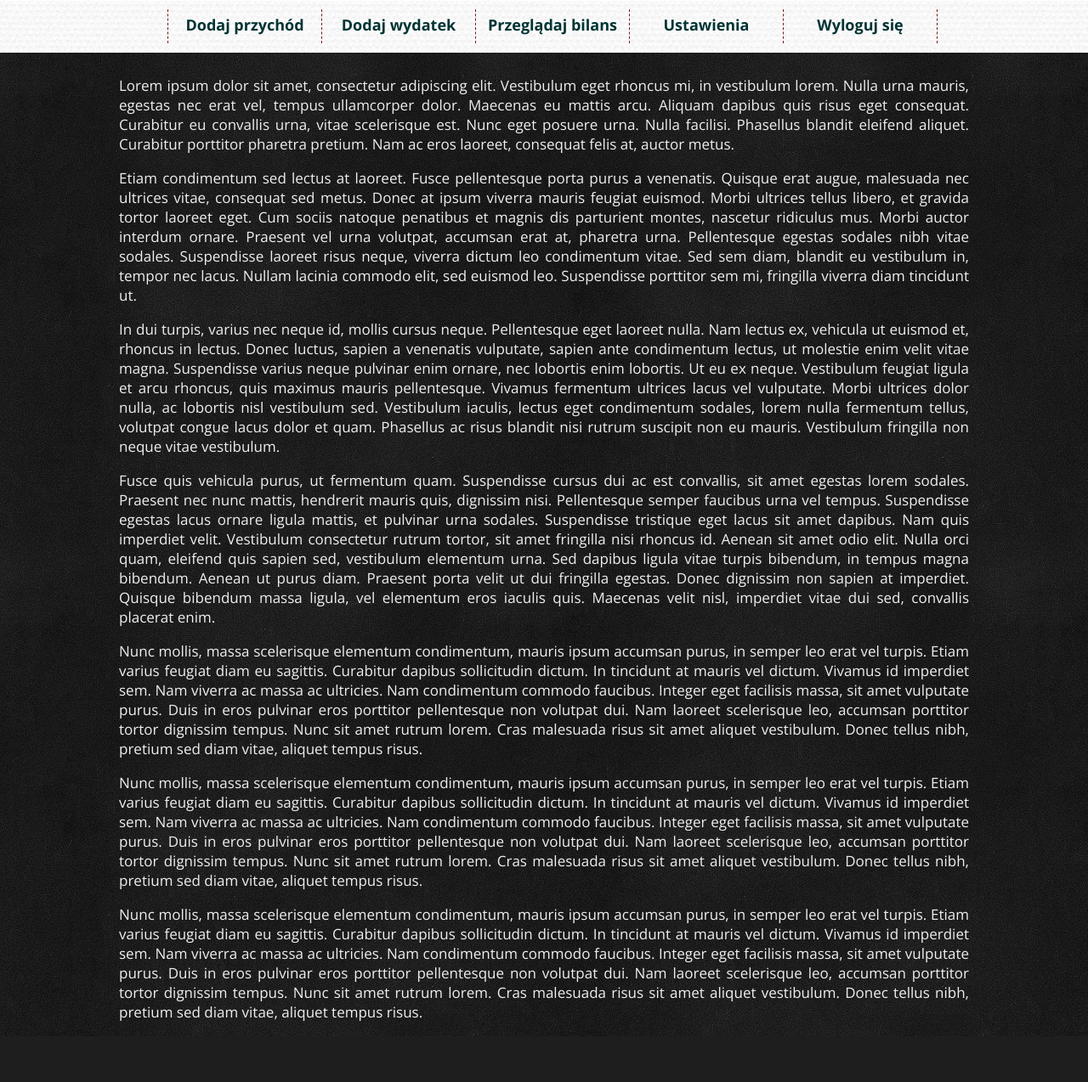
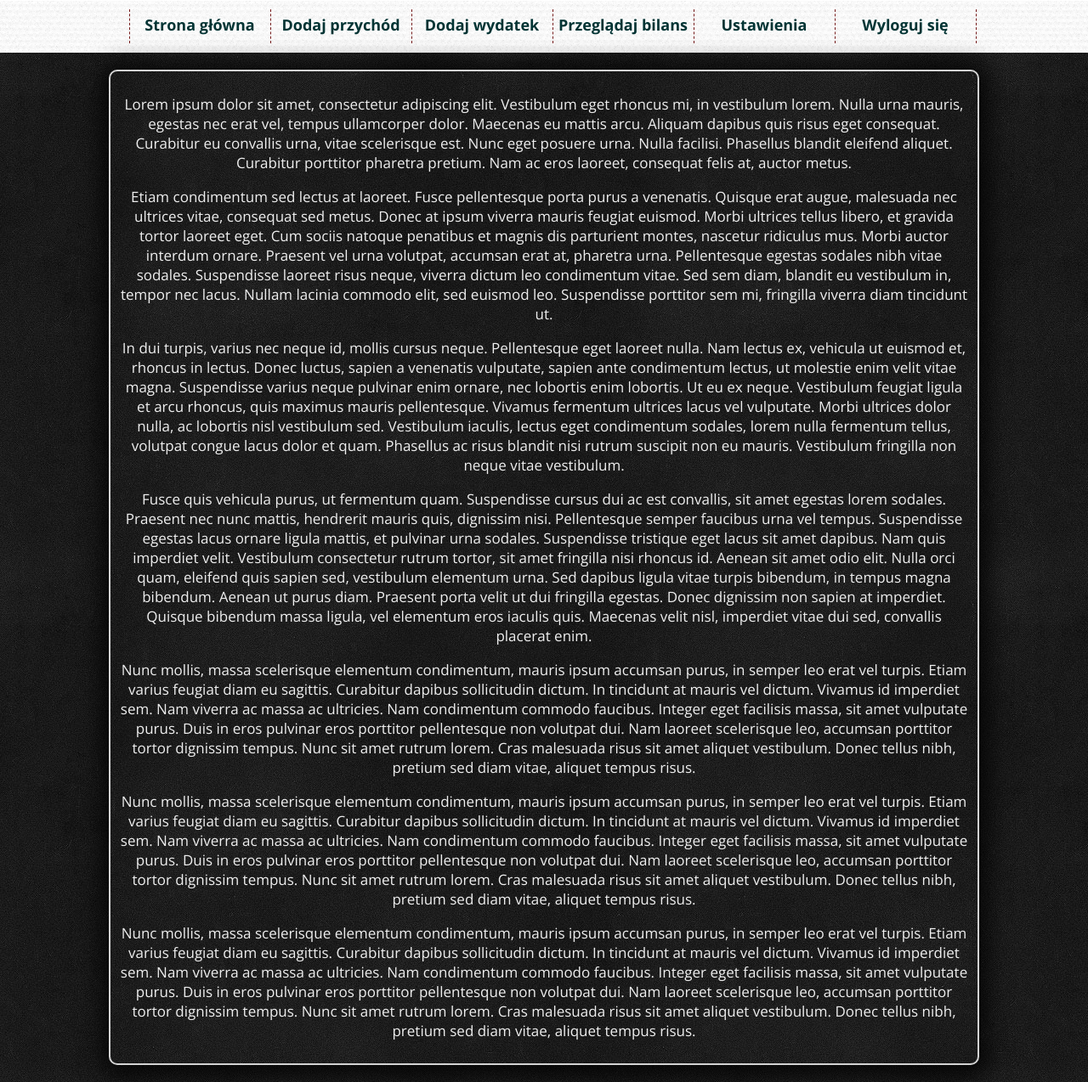
Before and after one commit to mateuszklosek/neverbrokeagain, a PHP site: page /main.html in a window 1280 px wide; the page is wider, and only the part inside the window is pictured. Shown: the part 182-1456 px from the top of that part at 85% size. Before the commit the page ends 1402 px from the top of that part, so only its background shows below. Run offline with PHP 8.4, Linux system fonts and the light colour scheme; some web fonts are replaced.

Commit message:
content1 visual style change

```diff
--- a/expenses.html
+++ b/expenses.html
@@ -36,6 +36,7 @@
 
 	<div class="nav">
 		<ol>
+				<li><a href="main.html">Strona główna</a></li>
 				<li><a href="#">Dodaj przychód</a></li>
 				<li><a href="expenses.html">Dodaj wydatek</a></li>
 				<li><a href="#">Przeglądaj bilans</a></li>
@@ -92,7 +93,7 @@
 						<div><label for="komentarz"> Komentarz (opcjonalnie):</label></div>
 						<textarea name="comment" id="comment" rows="4" cols="80" maxlength="120" minlength="10"></textarea>
 					</div>
-					<div>
+					<div style="margin-bottom: 30px;">
 						<input id="a1" type="submit" value="Dodaj">
 						<input type="reset" value="Anuluj">
 					</div>
--- a/main.css
+++ b/main.css
@@ -45,8 +45,15 @@ font-size: 40px;
 	margin-left: auto;
 	margin-right: auto;
 	text-align: justify;
-	padding-top: 10px;
+	padding: 10px;
 	text-align: center;
+	border: 2px solid	lightgrey;
+	margin-top: 20px;
+	margin-bottom: 20px;
+	border-radius: 10px;
+	-webkit-box-shadow: 1px 4px 26px 11px rgb(0 0 0 / 75%);
+    -moz-box-shadow: 1px 4px 26px 11px rgba(0,0,0,0.75);
+    box-shadow: 1px 4px 26px 11px rgb(0 0 0 / 75%);
 }
 
 
@@ -275,7 +282,7 @@ ol a
 ol > li
 {
 	float: left;
-	width: 180px;
+	width: 165px;
 	height: 40px;
 	border-right: 1px dashed #751b1b;
 }
--- a/main.html
+++ b/main.html
@@ -36,6 +36,7 @@
 
 	<div class="nav">
 		<ol>
+				<li><a href="main.html">Strona główna</a></li>
 				<li><a href="#">Dodaj przychód</a></li>
 				<li><a href="expenses.html">Dodaj wydatek</a></li>
 				<li><a href="#">Przeglądaj bilans</a></li>
@@ -44,7 +45,7 @@
 		</ol>
 	</div>
 
-	<div class="content">
+	<div class="content1">
 				<p>Lorem ipsum dolor sit amet, consectetur adipiscing elit. Vestibulum eget rhoncus mi, in vestibulum lorem. Nulla urna mauris, egestas nec erat vel, tempus ullamcorper dolor. Maecenas eu mattis arcu. Aliquam dapibus quis risus eget consequat. Curabitur eu convallis urna, vitae scelerisque est. Nunc eget posuere urna. Nulla facilisi. Phasellus blandit eleifend aliquet. Curabitur porttitor pharetra pretium. Nam ac eros laoreet, consequat felis at, auctor metus.</p>
 
 				<p>Etiam condimentum sed lectus at laoreet. Fusce pellentesque porta purus a venenatis. Quisque erat augue, malesuada nec ultrices vitae, consequat sed metus. Donec at ipsum viverra mauris feugiat euismod. Morbi ultrices tellus libero, et gravida tortor laoreet eget. Cum sociis natoque penatibus et magnis dis parturient montes, nascetur ridiculus mus. Morbi auctor interdum ornare. Praesent vel urna volutpat, accumsan erat at, pharetra urna. Pellentesque egestas sodales nibh vitae sodales. Suspendisse laoreet risus neque, viverra dictum leo condimentum vitae. Sed sem diam, blandit eu vestibulum in, tempor nec lacus. Nullam lacinia commodo elit, sed euismod leo. Suspendisse porttitor sem mi, fringilla viverra diam tincidunt ut.</p>
```
